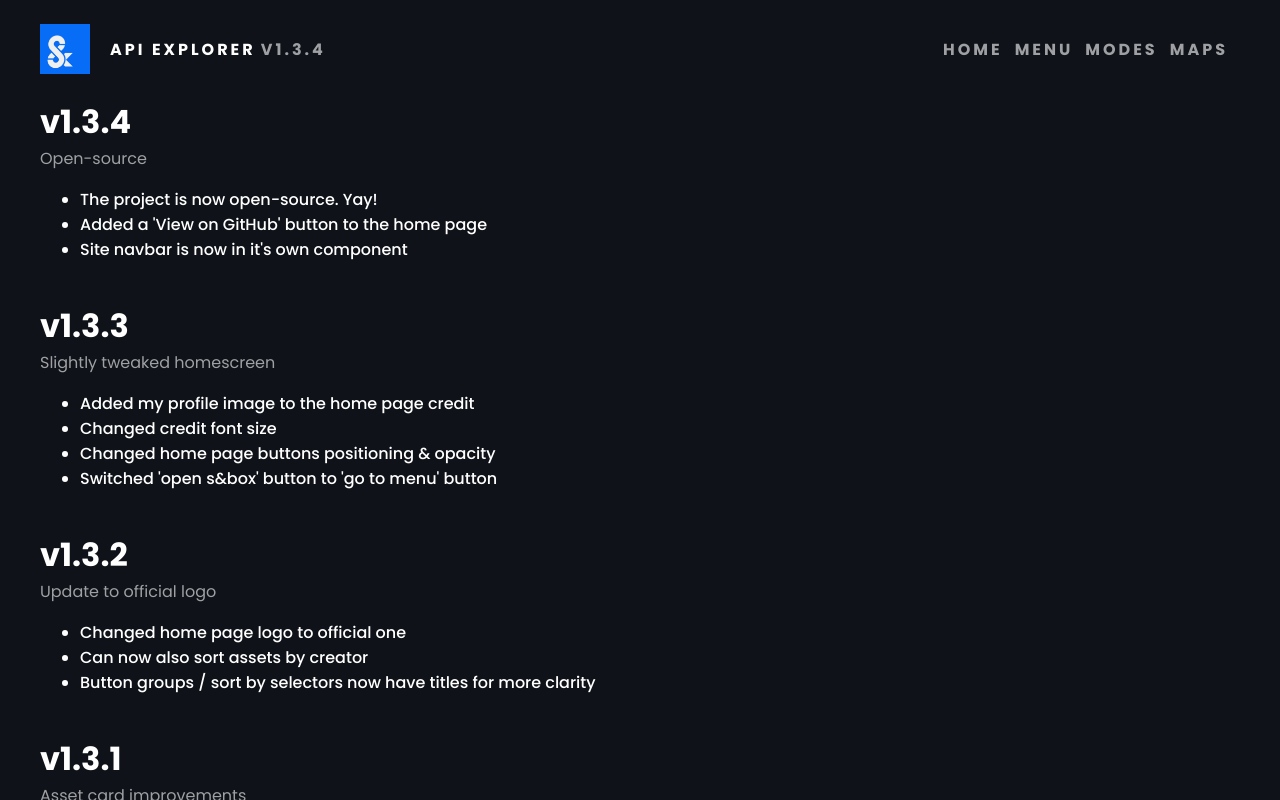
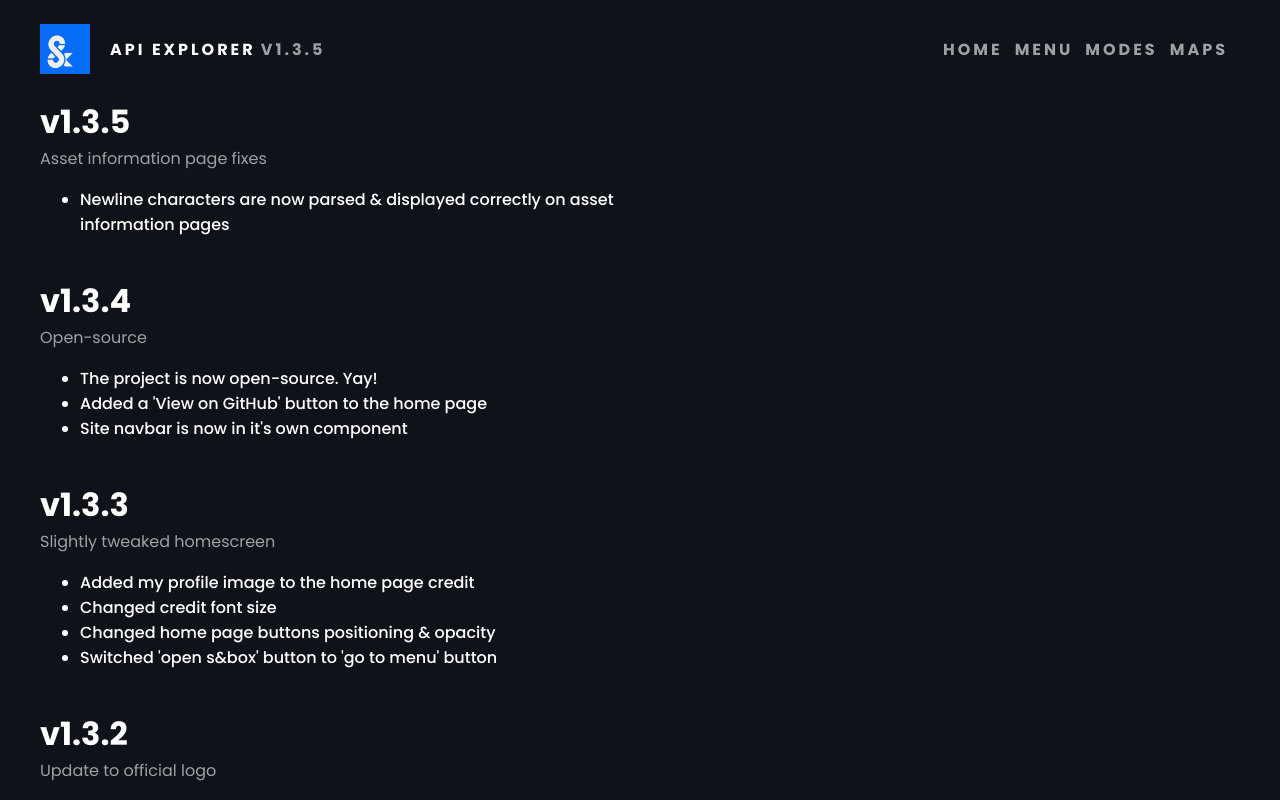
Before and after one commit to jrinkman/sboxed-explorer, a React (Create React App) app: page /changelog in a window 1280 px wide. Built offline with nearby package versions, Linux system fonts and the light colour scheme.

Commit message:
AssetInfo newline fix

```diff
--- a/src/Header.tsx
+++ b/src/Header.tsx
@@ -84,7 +84,7 @@ function Header() {
           <span>api explorer</span>
         </HeaderLogoLink>
         <HeaderLogoLink to="/changelog">
-          <span className="version">v1.3.4</span>
+          <span className="version">v1.3.5</span>
         </HeaderLogoLink>
       </HeaderLogo>
       <HeaderNav>
--- a/src/views/AssetInfo/index.tsx
+++ b/src/views/AssetInfo/index.tsx
@@ -67,13 +67,19 @@ const Subheader = styled.span`
   margin-top: 24px;
 `;
 
-const Description = styled.span`
+const Description = styled.div`
+  display: flex;
+  flex-direction: column;
+  margin-top: 45px;
+  margin-bottom: 45px;
+  width: 75%;
+`;
+
+const DescriptionItem = styled.span`
   color: white;
   opacity: 0.9;
   font-size: 1rem;
-  margin-top: 55px;
-  margin-bottom: 35px;
-  width: 75%;
+  height: 25px;
 `;
 
 const Date = styled.span`
@@ -117,6 +123,17 @@ const Actions = styled.div`
 
 interface InfoRouteParams {
   id: string;
+}
+
+function generateDescription(description?: string) {
+  if (description) {
+    console.log(description);
+    // Split each newline character into its own item
+    return description.split('\n').map((content) => <DescriptionItem>{content}</DescriptionItem>);
+  }
+
+  // Return a placeholder description
+  return <DescriptionItem>No description provided</DescriptionItem>;
 }
 
 function Info() {
@@ -178,7 +195,8 @@ function Info() {
         <Subheader>{asset.summary || 'No summary provided'}</Subheader>
         <InfoLink href={asset.org.socialWeb || '#'} paddingTop>🔗 Website</InfoLink>
         <InfoLink href={asset.org.socialTwitter || '#'}>🐦 Twitter</InfoLink>
-        <Description>{asset.description || 'No description provided'}</Description>
+        <Description>{generateDescription(asset.description)}
+        </Description>
         <Actions>
           <Button
             disabled
--- a/src/views/Changelog/index.tsx
+++ b/src/views/Changelog/index.tsx
@@ -32,6 +32,13 @@ const ListItem = styled.li`
 `;
 
 const changelog: ChangelogItem[] = [
+  {
+    version: 'v1.3.5',
+    subtitle: 'Asset information page fixes',
+    changes: [
+      'Newline characters are now parsed & displayed correctly on asset information pages',
+    ],
+  },
   {
     version: 'v1.3.4',
     subtitle: 'Open-source',
```
